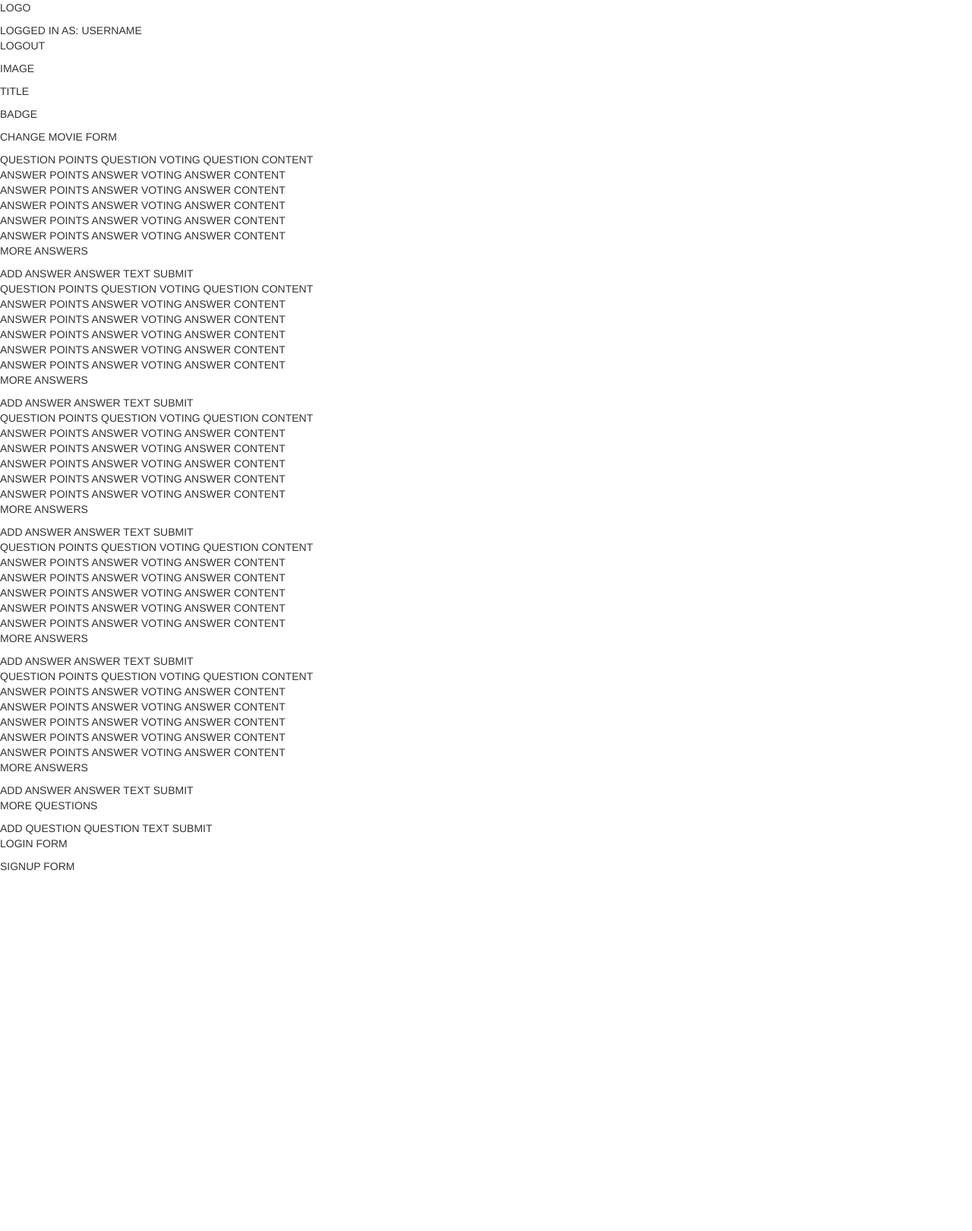
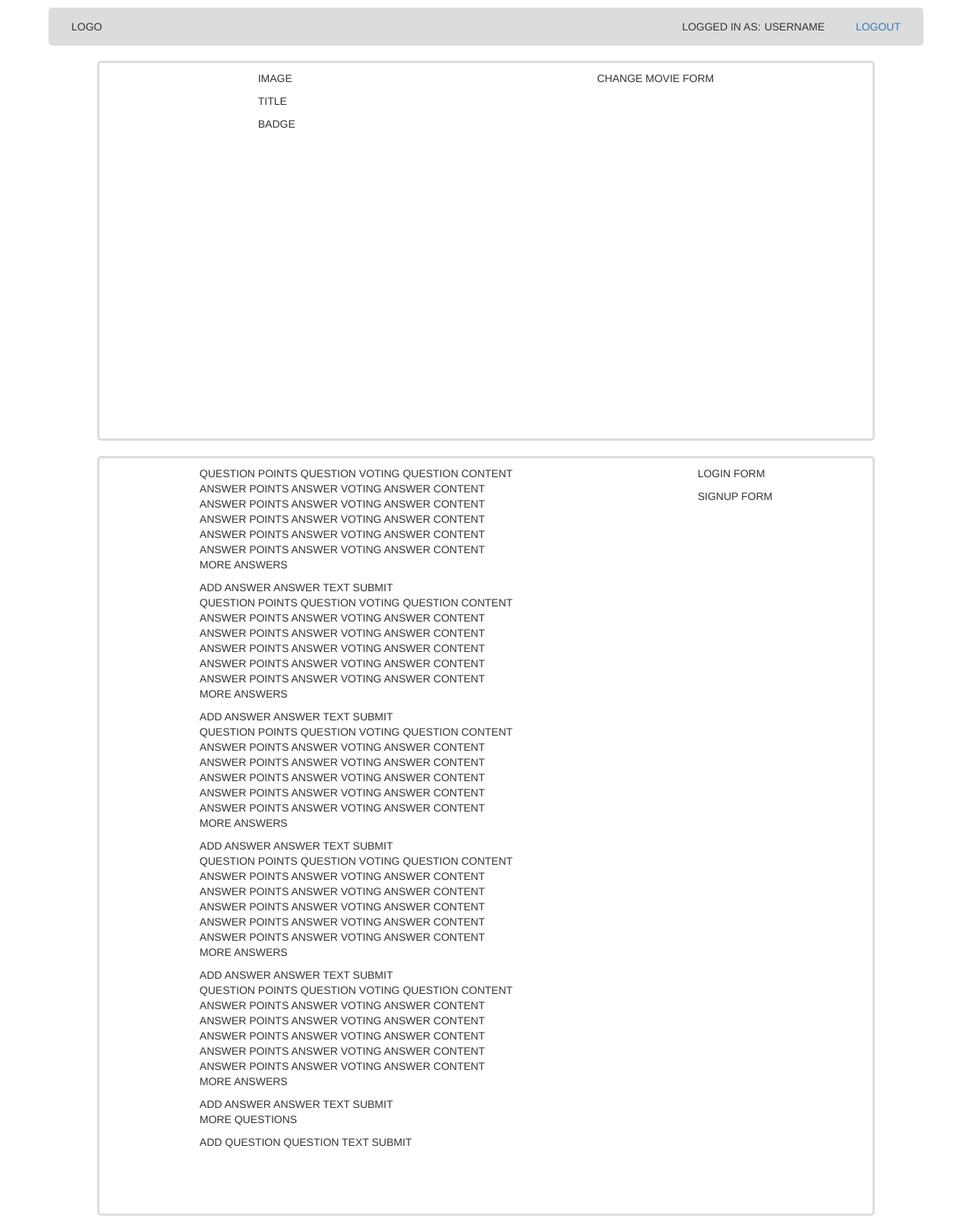
Before and after one commit to amcmaste/updatedmovieapp, a Flask app: page / in a window 1280 px wide. Shown: the whole page at 76% size. Before the commit the page ends 1146 px from the top, so only its background shows below. Run offline with Flask 2, Linux system fonts and the light colour scheme; some libraries are stand-ins or nearby versions.

Commit message:
Added initial CSS

```diff
--- a/app/static/styles/updatedmovieapp.css
+++ b/app/static/styles/updatedmovieapp.css
@@ -0,0 +1,86 @@
+#page-background {
+  height: 100%;
+  width: 100%;
+  display: flex;
+  flex-direction: column;
+  justify-content: space-around;
+  align-items: center;
+}
+
+#header {
+  height: 50px;
+  width: 90%;
+  background-color: rgb(220, 220, 220);
+  margin-top: 10px;
+  margin-bottom: 20px;
+  border-radius: 5px;
+  display: flex;
+  flex-direction: row;
+  justify-content: space-between;
+  align-items: center;
+  padding: 10px;
+}
+
+#logo-container {
+  width: 100px;
+  display: flex;
+  flex-direction: row;
+  justify-content: flex-start;
+  align-items: center;
+  padding-left: 20px;
+}
+
+#login-elements {
+  display: flex;
+  flex-direction: row;
+  justify-content: space-around;
+  align-items: center;
+}
+
+#login-status-container {
+  width: 300px;
+  display: flex;
+  flex-direction: row;
+  justify-content: flex-end;
+  align-items: center;
+  padding-right: 20px;
+}
+
+#login-user {
+  margin-left: 5px;
+}
+
+#logout-container {
+  width: 100px;
+  display: flex;
+  flex-direction: row;
+  justify-content: flex-end;
+  align-items: center;
+  padding-right: 20px;
+}
+
+#movie-background {
+  height: 500px;
+  width: 80%;
+  border: 3px solid rgb(220, 220, 220);
+  border-radius: 5px;
+  padding: 10px;
+  margin-bottom: 20px;
+  display: flex;
+  flex-direction: row;
+  justify-content: space-around;
+  align-items: flex-start;
+}
+
+#main-background {
+  height: 1000px;
+  width: 80%;
+  border: 3px solid rgb(220, 220, 220);
+  border-radius: 5px;
+  padding: 10px;
+  margin-bottom: 20px;
+  display: flex;
+  flex-direction: row;
+  justify-content: space-around;
+  align-items: flex-start;
+}
--- a/app/templates/main.html
+++ b/app/templates/main.html
@@ -9,15 +9,14 @@
   <div id="page-background">
     <div id="header">
       <div id="logo-container">
-        <p id="logo">LOGO</p>
+        <span id="logo">LOGO</span>
       </div>
       <div id="login-elements">
         <div id="login-status-container">
-          <span id="login-text">LOGGED IN AS: </span>
-          <span id="login-user">USERNAME</span>
+          <span id="login-text">LOGGED IN AS:</span><span id="login-user">USERNAME</span>
         </div>
         <div id="logout-container">
-          <p id="logout-button">LOGOUT</p>
+          <a id="logout-button">LOGOUT</a>
         </div>
       </div>
     </div>
```
